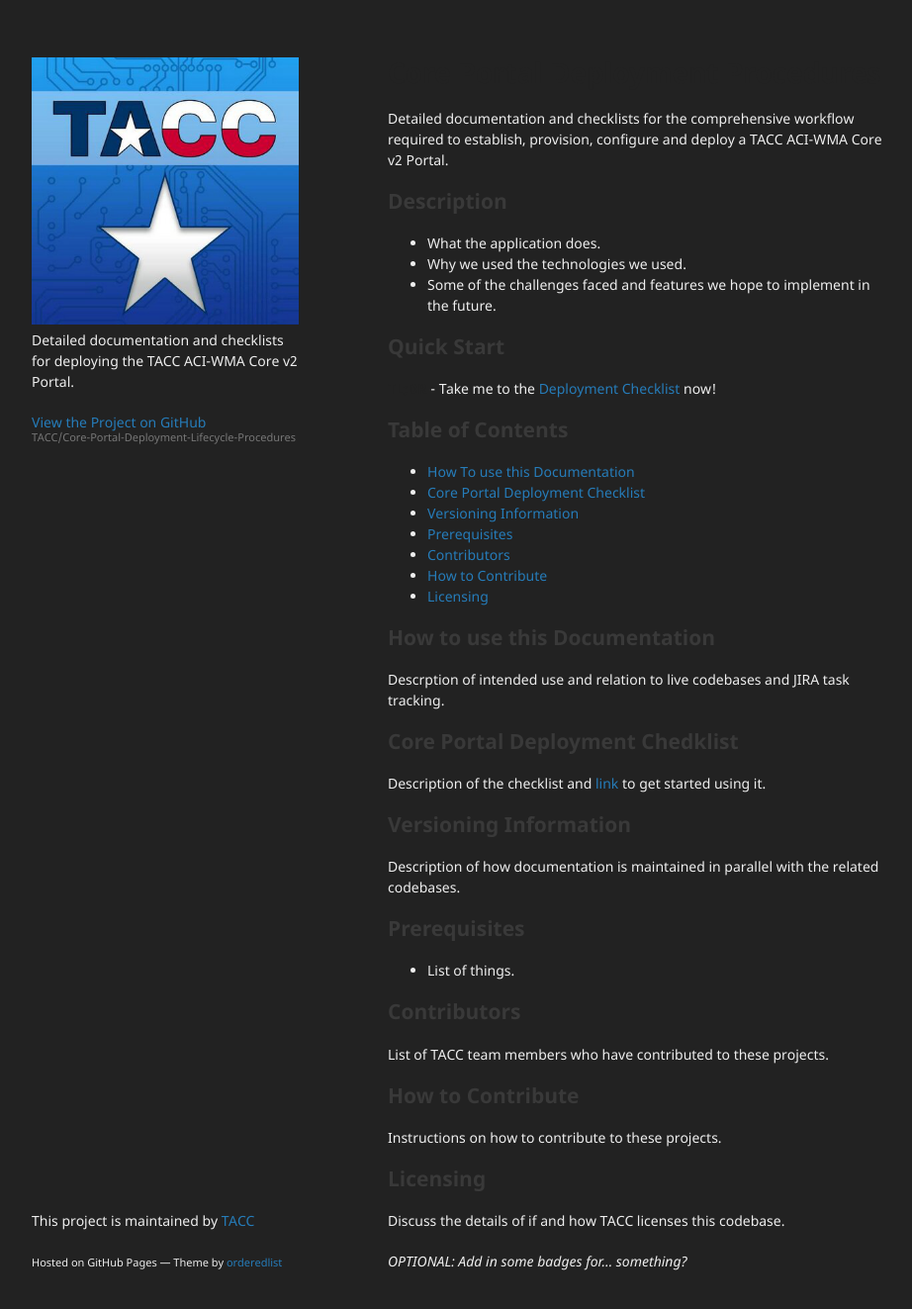
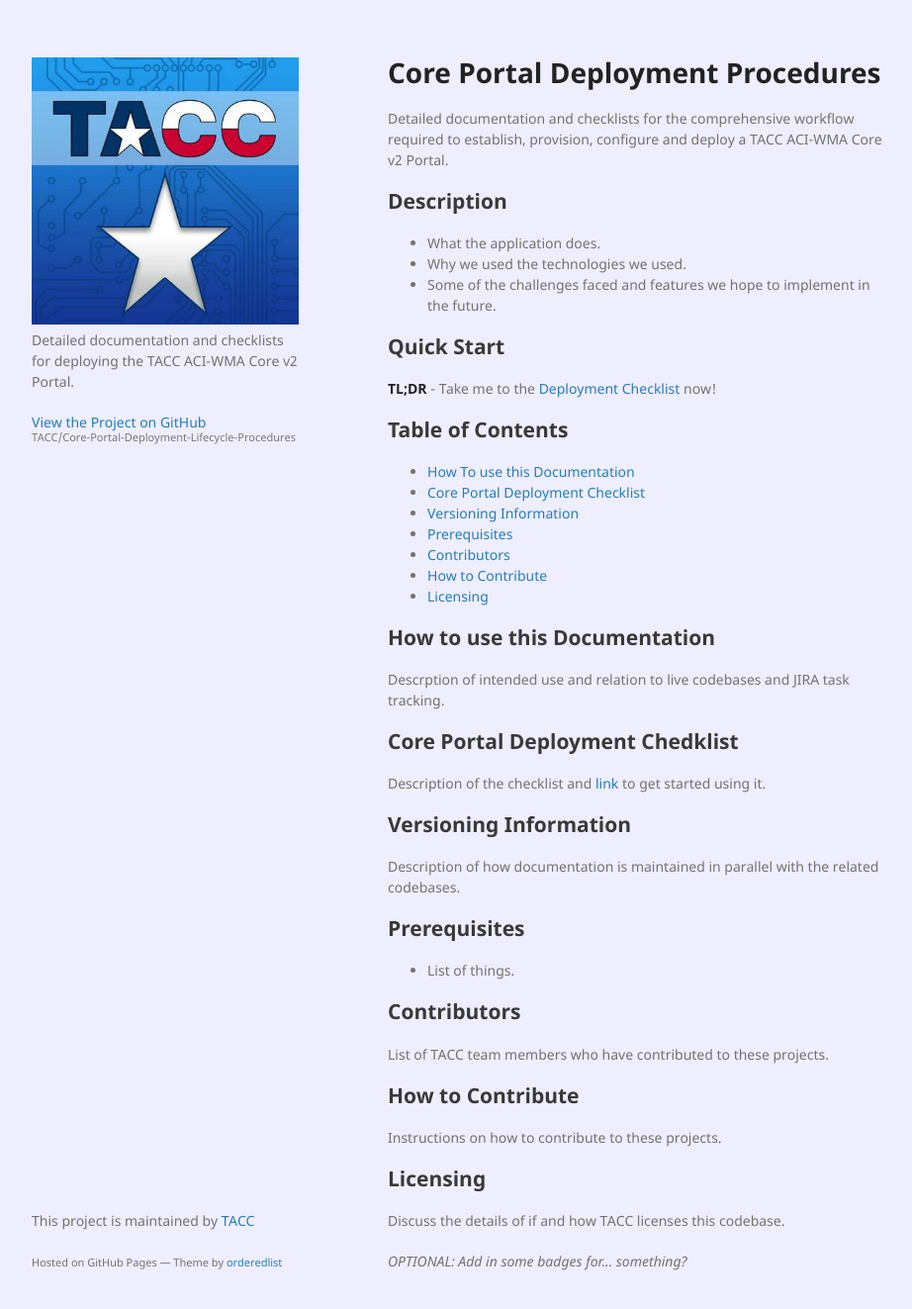
Before and after one commit to TACC/Core-Portal-Deployment-Lifecycle-Procedures, a Jekyll site: the page built from index.md, in a window 1280 px wide and 1355 px high. Shown: the top 1323 px of the window at 99% size, without its empty margins (178-1100 px from the left). Built offline with Jekyll 4.4.1, drawn with Linux system fonts in a browser that asks for light colours; our own code applies the rules of GitHub Pages for plain Markdown files.

Commit message:
Got the custom styles working. Testing a shade.

```diff
--- a/_sass/cpdp-theme.scss
+++ b/_sass/cpdp-theme.scss
@@ -1,4 +1,4 @@
 body {
-    background: #222;
-    color: #eee;
+    background: #eef;
+    // color: #eee;
 }
```
